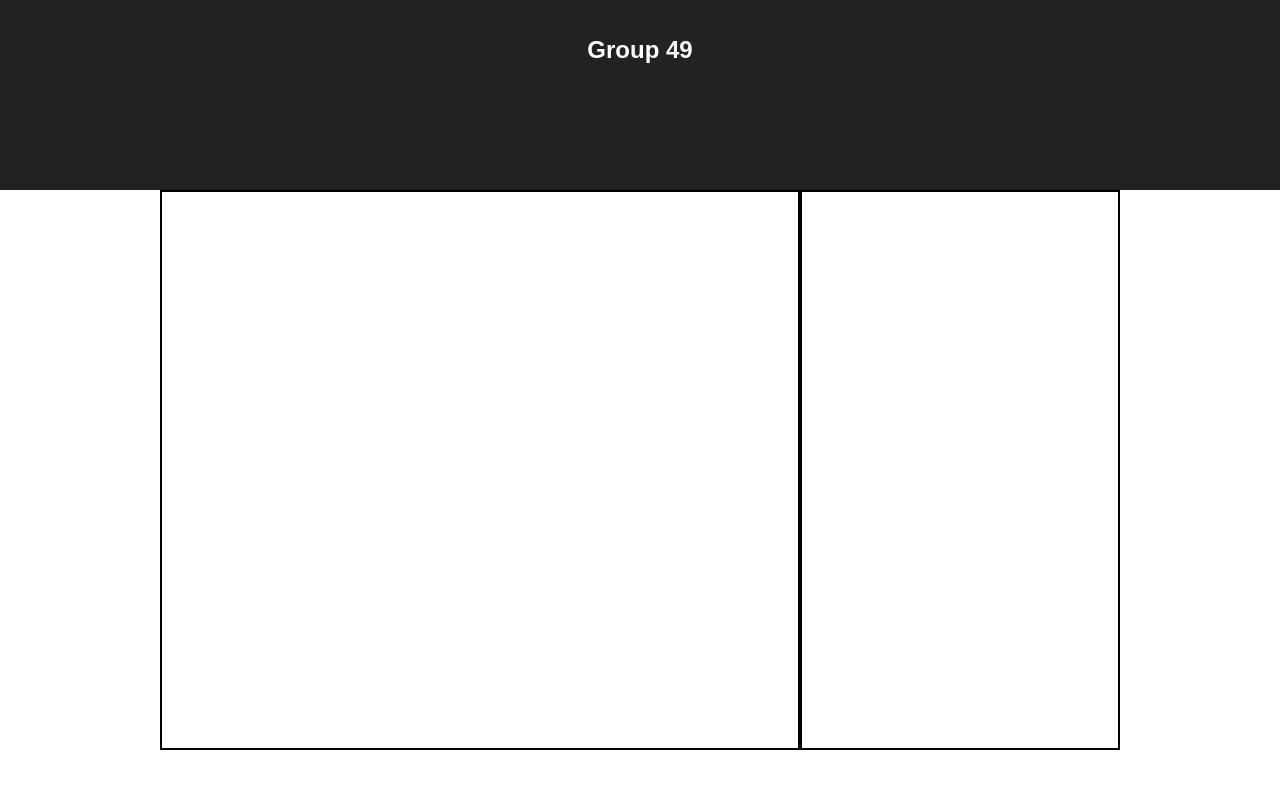
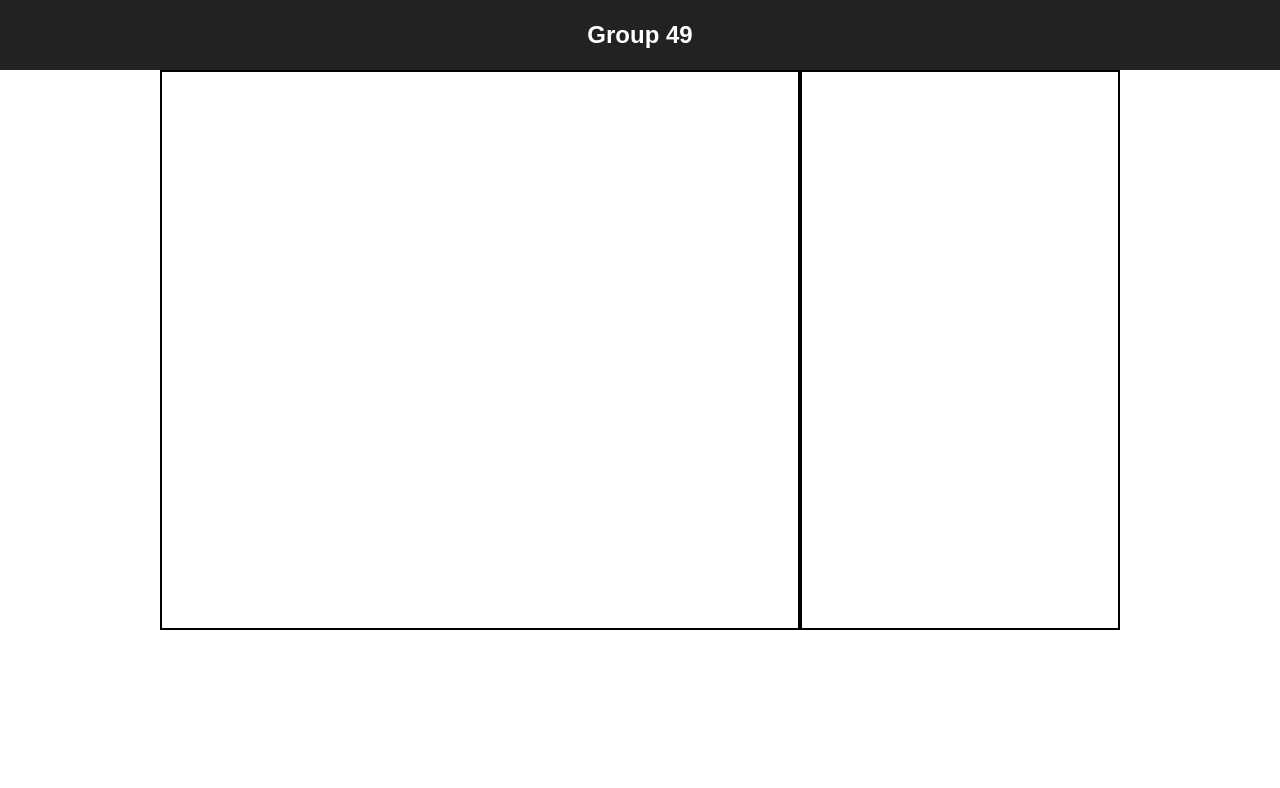
Before and after one commit to IT2810/it2810-webutvikling-h18-prosjekt-2-gruppe--49, a React (Create React App) app in the folder opg2/: page / in a window 1280 px wide. Shown: the top 788 px of the page. Built offline with nearby package versions, Linux system fonts and the light colour scheme.

Commit message:
reduce size of header #6

```diff
--- a/opg2/src/App.css
+++ b/opg2/src/App.css
@@ -4,8 +4,8 @@
 
 .App-header {
   background-color: #222;
-  height: 150px;
-  padding: 20px;
+  height: 60px;
+  padding: 5px;
   color: white;
 }
 
```
